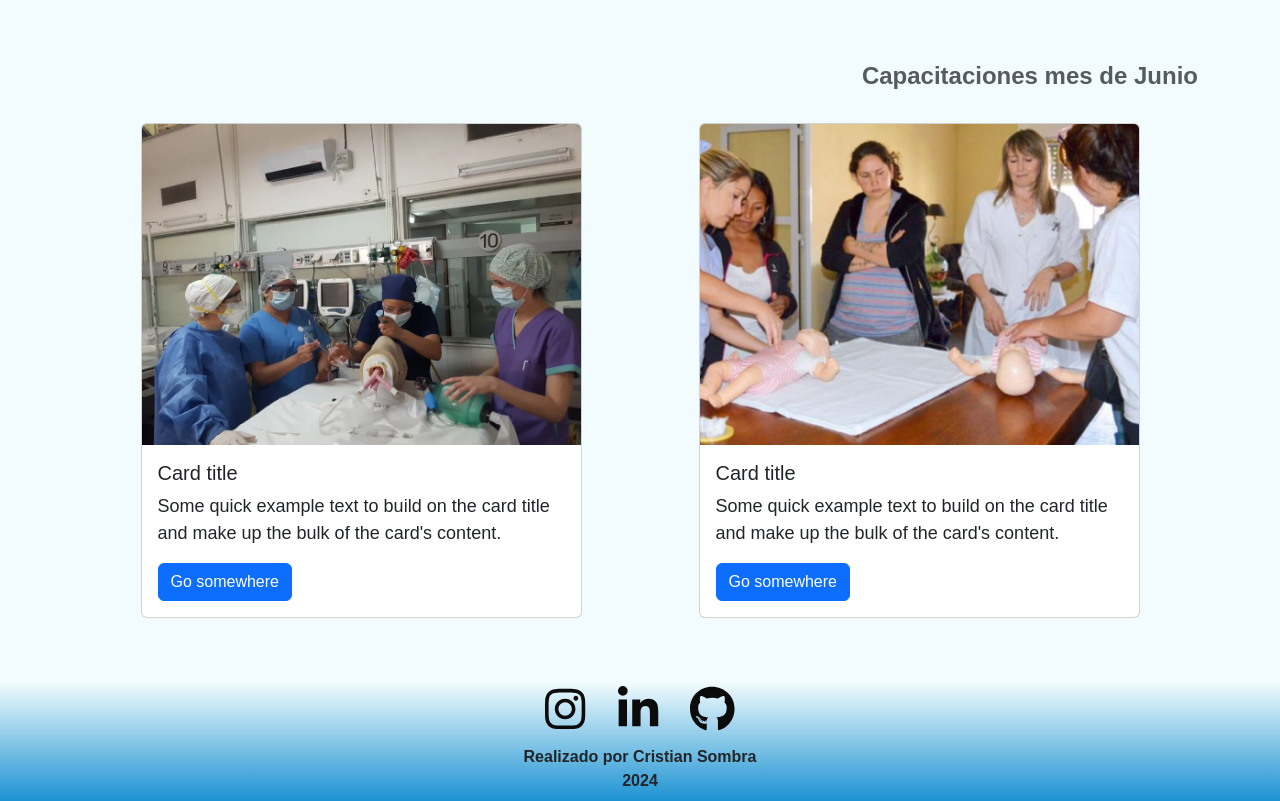
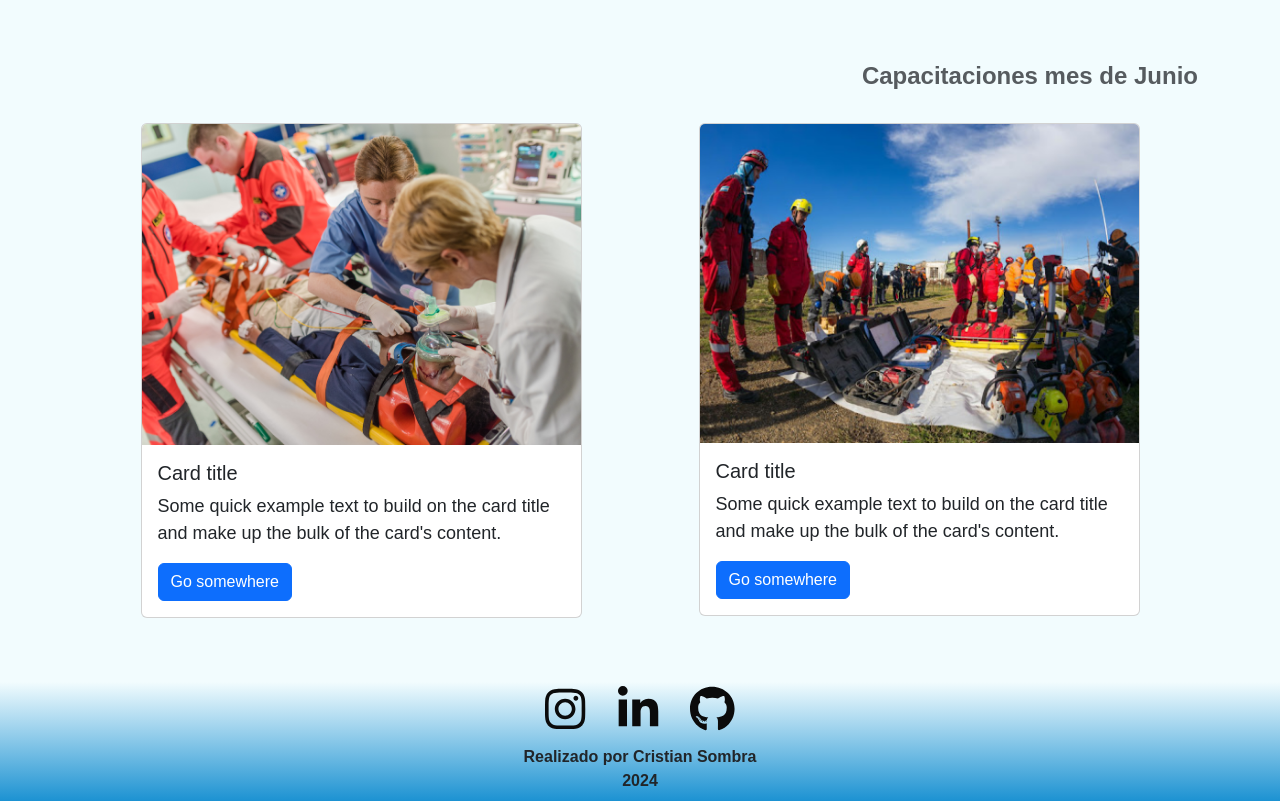
Before and after one commit to CristianSombra/NursingHRRG, a React (Vite) app in the folder nursingHRRG/: page /updates in a window 1280 px wide. Shown: the part 1308-2109 px from the top of the page. Built offline with nearby package versions, Linux system fonts and the light colour scheme.

Commit message:
View Updates
Imports

```diff
--- a/nursingHRRG/src/views/updates/updates.jsx
+++ b/nursingHRRG/src/views/updates/updates.jsx
@@ -3,6 +3,8 @@ import bannerUpdates from '../../assets/bannerupdate.jpg';
 import bannerUpdatesMobile from '../../assets/bannerupdatemobile.jpg';
 import card1 from '../../assets/cardupdate1.png';
 import card2 from '../../assets/cardupdate2.png';
+import card3 from '../../assets/cardupdate3.png';
+import card4 from '../../assets/cardupdate4.png';
 import ScrollTop from '../../components/scrolltop/scrollTop';
 import './updates.css';
 
@@ -83,7 +85,7 @@ const Updates = () => {
                             <div className="row d-flex justify-content-around mx-auto">
                                 <div className="col-12 col-md-8 col-lg-5 my-3">
                                     <div className="card">
-                                        <img src={card1} className="card-img-top" alt="..."/>
+                                        <img src={card3} className="card-img-top" alt="..."/>
                                         <div className="card-body">
                                             <h5 className="card-title">Card title</h5>
                                             <p className="card-text">Some quick example text to build on the card title and make up the bulk of the card's content.</p>
@@ -94,7 +96,7 @@ const Updates = () => {
 
                                 <div className="col-12 col-md-8 col-lg-5 my-3">
                                     <div className="card">
-                                        <img src={card2} className="card-img-top" alt="..."/>
+                                        <img src={card4} className="card-img-top" alt="..."/>
                                         <div className="card-body">
                                             <h5 className="card-title">Card title</h5>
                                             <p className="card-text">Some quick example text to build on the card title and make up the bulk of the card's content.</p>
```
